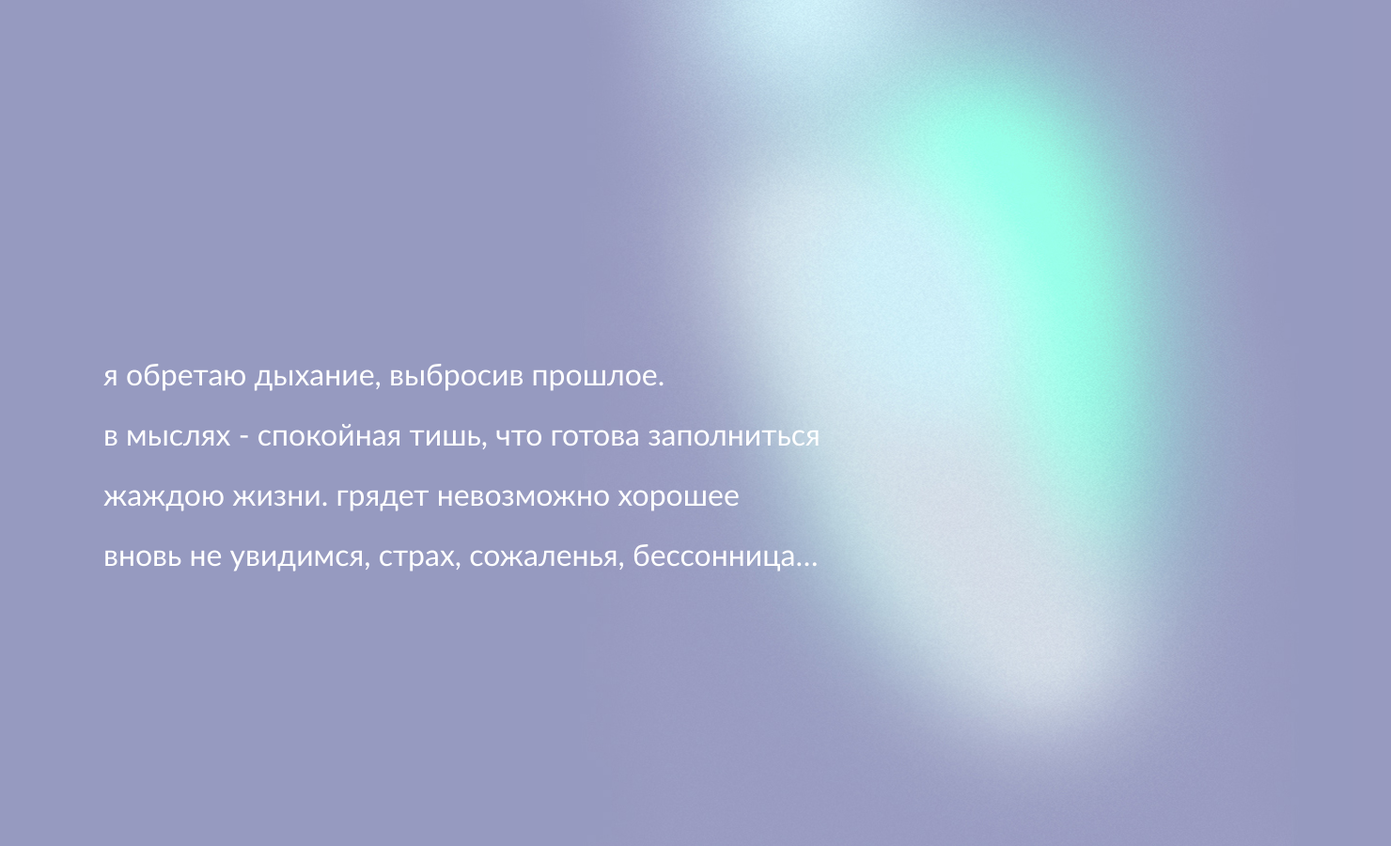
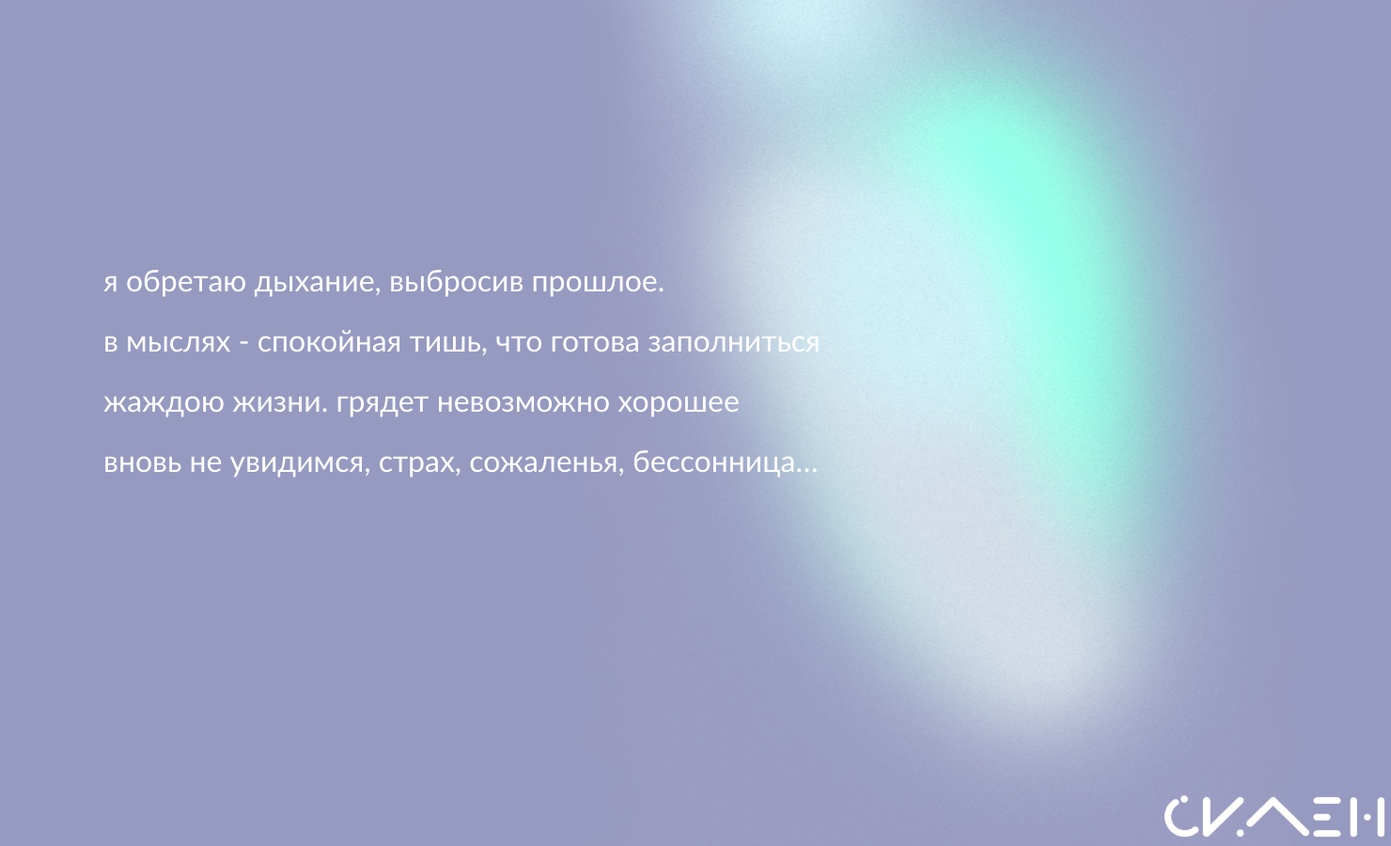
Before and after one commit to antonina-vetlugaeva/poster-for-web, a plain HTML site: page index.html in a window 1280 px wide. Shown: the whole page at 94% size, 1480 px wide, since content can reach past the window. Drawn offline with Linux system fonts and the light colour scheme.

Commit message:
выровнила текст, добавила логотип

```diff
--- a/index.html
+++ b/index.html
@@ -6,8 +6,8 @@
     <link rel="stylesheet" href="styles/style.css">
  </head>
 <body background="images/bg.png">
-  <div class="container">
-    <div class="poem">
+    <div class="contain" id="contain">
+      <div class="poem" id="poem">
         <ul>
             <li>я обретаю дыхание, выбросив прошлое.</li>
             <li>в мыслях - спокойная тишь, что готова заполниться</li>
@@ -16,5 +16,6 @@
         </ul>
       </div>
     </div>
+    <img src="images/logowhite.png">
 </body>
 </html>
--- a/styles/style.css
+++ b/styles/style.css
@@ -10,13 +10,24 @@ body {
     width: 1440px;
     height: 900px;
 }
+img {
+    width: 244px;
+    height: 61px;
+    position: absolute;
+    bottom: -100px;
+    right: -200px;
+    text-align: right;
+}
+
 .poem {
     position: absolute;
-    margin-top: 366px;
-    margin-bottom: 366px;
+    margin-top: 266px;
+    margin-bottom: 466px;
     margin-left: 110px;
     width: 816px;
     height: 168px;
+    display: table-cell;
+    vertical-align: middle;
 }
 ul {
     margin: 0;
@@ -62,3 +73,6 @@ ul li:nth-child(4) {
 ul li:nth-child(5) {
     animation-delay: 1.6s;
 }
+
+
+.contain {display: table;}
```
Also changed, not shown: images/bg.jpg (deleted), images/logoblack.png (added), images/logowhite.png (added), 6 other files. Lines whose indentation alone changed are shown as unchanged.
